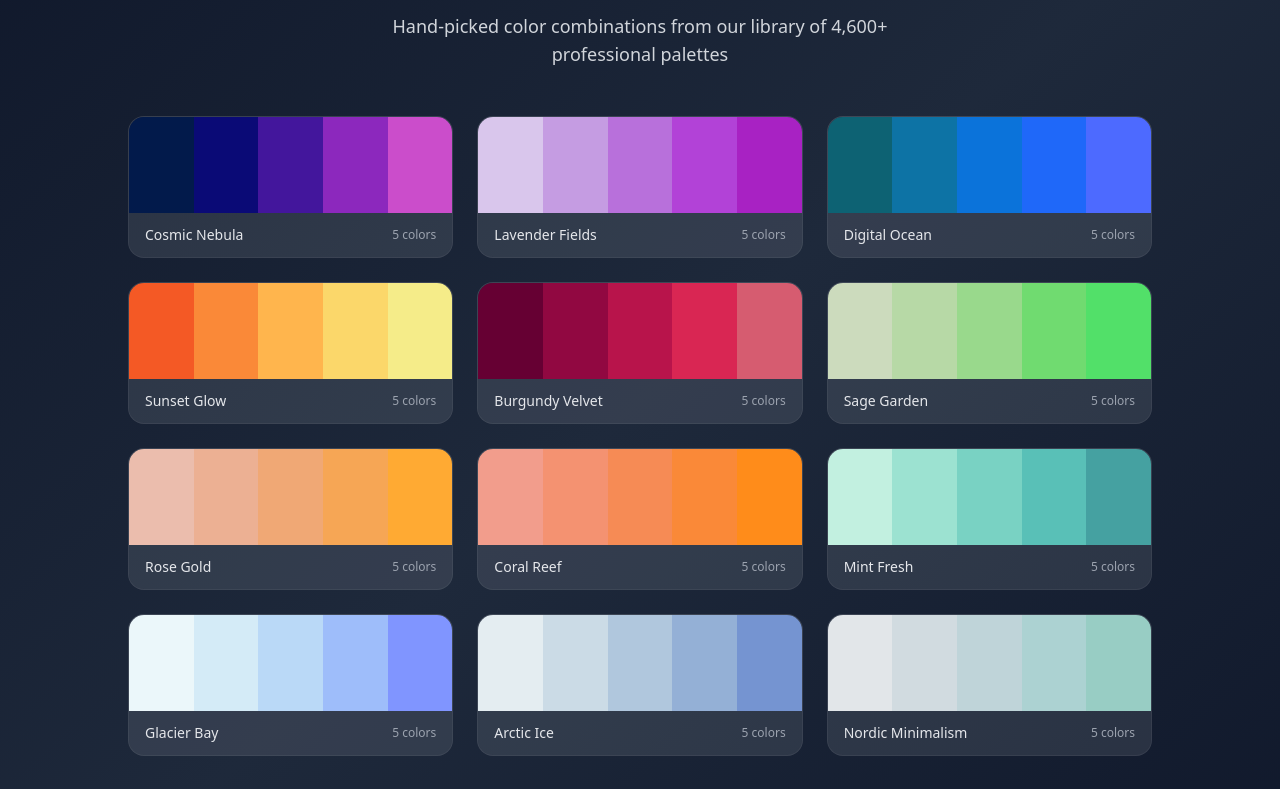
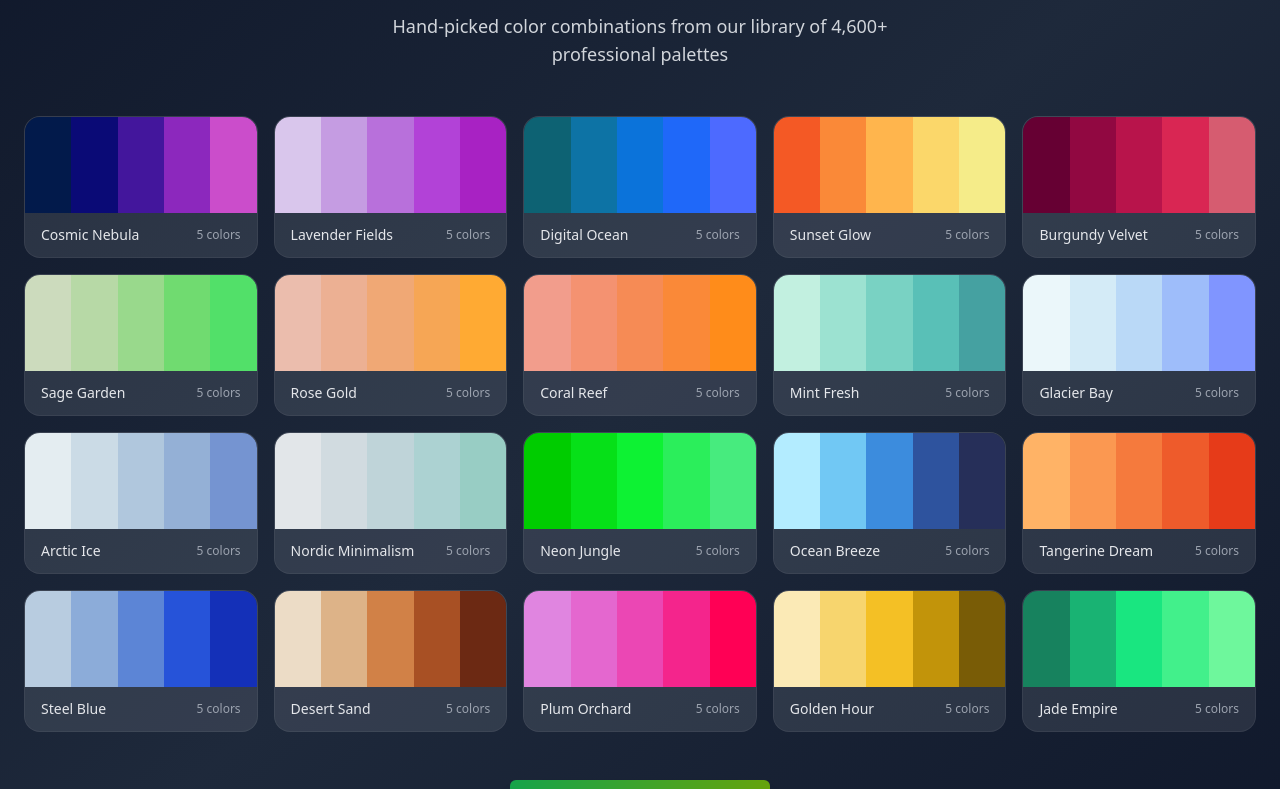
Before and after one commit to josephbatac2/Color-Palette-Generator, a React (Vite) app: page / in a window 1280 px wide. Shown: the part 1431-2220 px from the top of the page. Built offline with nearby package versions, Linux system fonts and the light colour scheme.

Commit message:
Update showcase grid to 20 palettes

```diff
--- a/src/components/LandingPage.tsx
+++ b/src/components/LandingPage.tsx
@@ -136,7 +136,7 @@ export const LandingPage: React.FC<LandingPageProps> = ({ onGetStarted }) => {
       { name: 'Burgundy Velvet', colors: [ColorUtils.createColor(330, 100, 20), ColorUtils.createColor(335, 90, 30), ColorUtils.createColor(340, 80, 40), ColorUtils.createColor(345, 70, 50), ColorUtils.createColor(350, 60, 60)] },
     ];
     const shuffled = [...allShowcase].sort(() => 0.5 - Math.random());
-    return shuffled.slice(0, 12);
+    return shuffled.slice(0, 20);
   }, []);
 
   const stats = calculateStats();
@@ -363,7 +363,7 @@ export const LandingPage: React.FC<LandingPageProps> = ({ onGetStarted }) => {
             </p>
           </div>
 
-          <div className="grid grid-cols-1 sm:grid-cols-2 lg:grid-cols-3 gap-6 max-w-5xl mx-auto mb-12">
+          <div className="grid grid-cols-2 sm:grid-cols-3 lg:grid-cols-5 gap-4 max-w-7xl mx-auto mb-12">
             {showcasePalettes.map((palette, index) => (
               <div
                 key={index}
```
